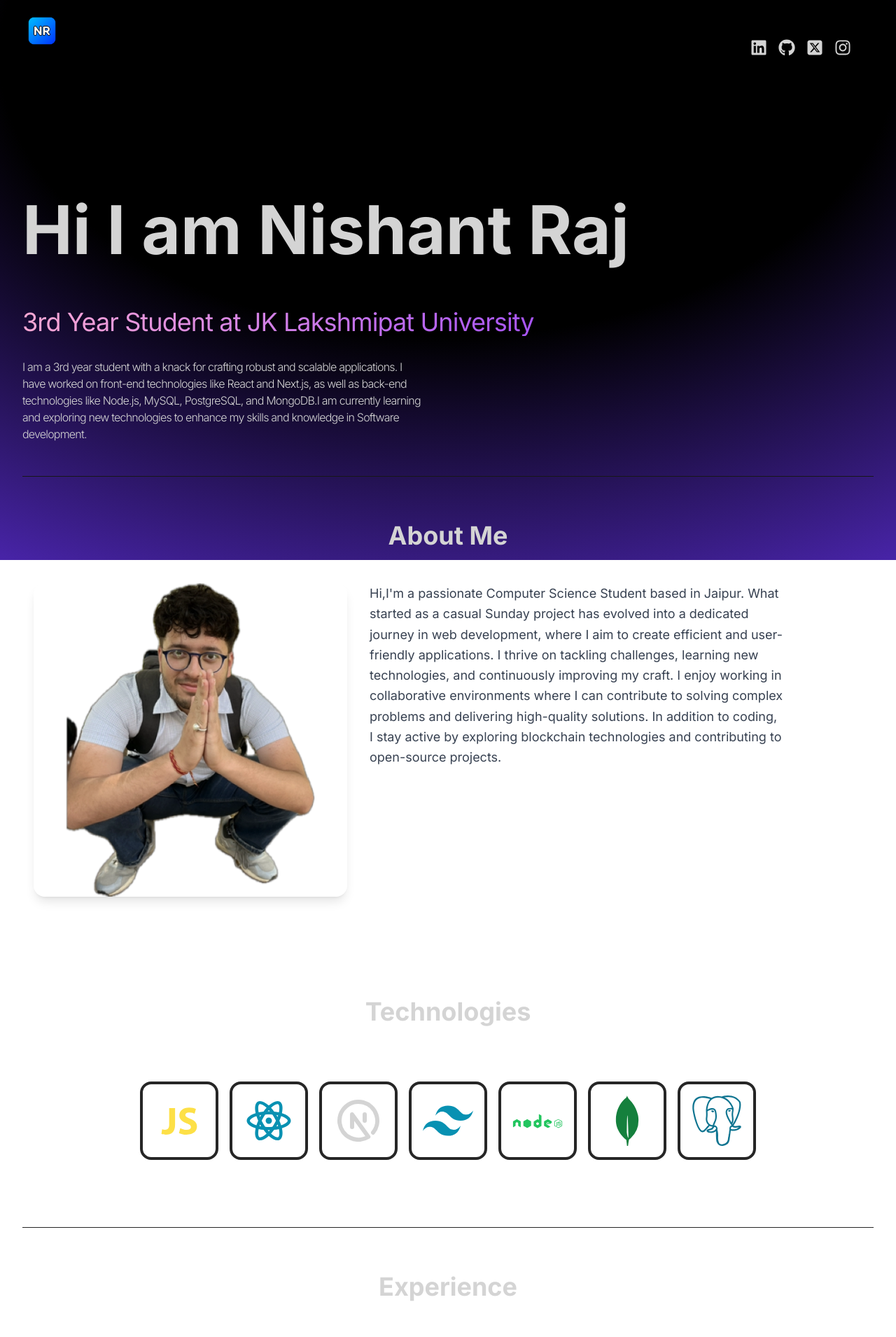
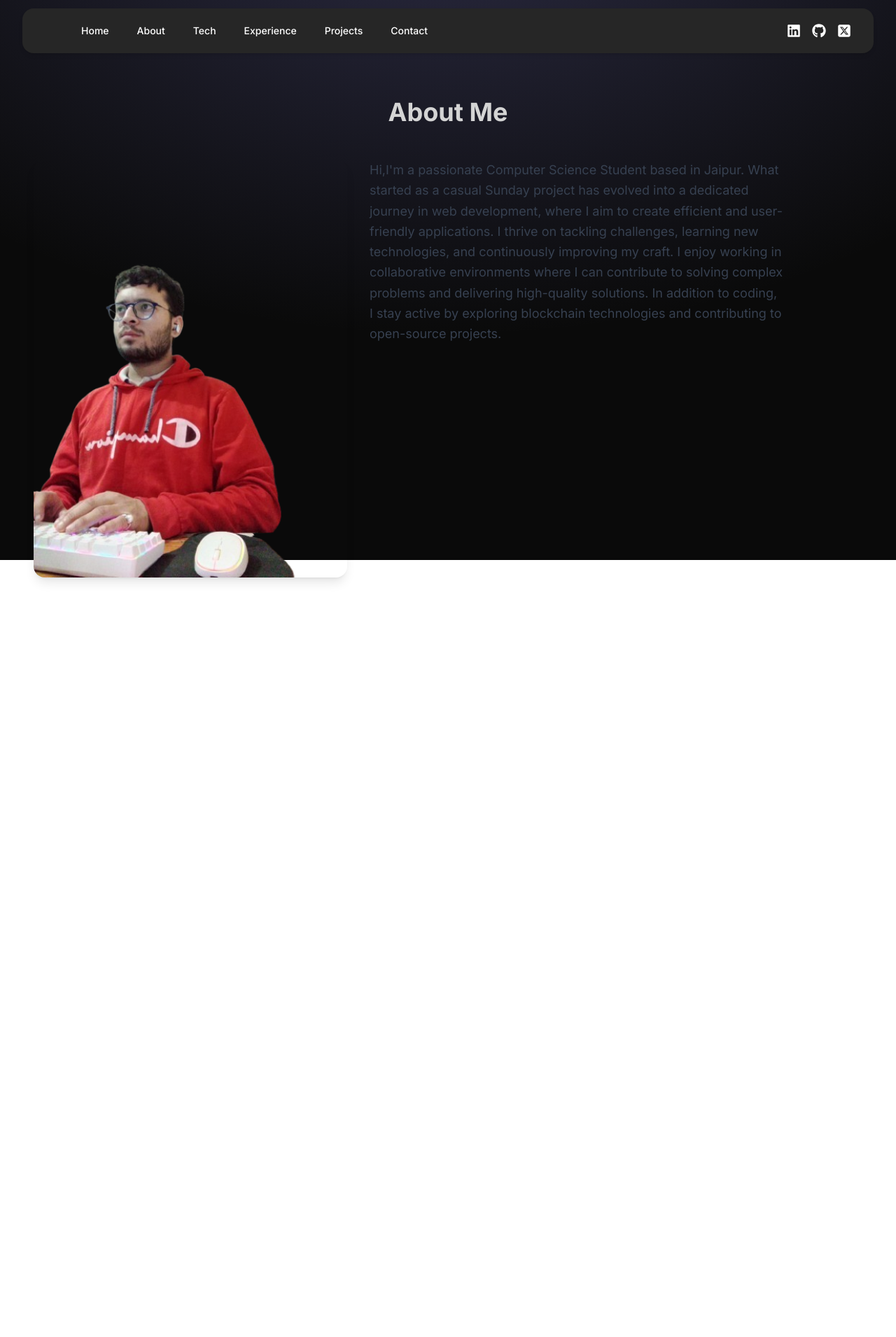
Before and after one commit to dawgdevv/portfolio, a React (Vite) app: page /about in a window 1280 px wide. Shown: the top 1910 px of the page at 70% size. After the commit the page ends 889 px from the top, so only its background shows below. Built offline with nearby package versions, Linux system fonts and the light colour scheme.

Commit message:
Add routing and enhance UI components with new styles and animations

```diff
--- a/package.json
+++ b/package.json
@@ -16,7 +16,8 @@
     "lucide-react": "^0.451.0",
     "react": "^18.3.1",
     "react-dom": "^18.3.1",
-    "react-icons": "^5.3.0"
+    "react-icons": "^5.3.0",
+    "react-router-dom": "^6.28.0"
   },
   "devDependencies": {
     "@eslint/js": "^9.9.0",
--- a/src/App.jsx
+++ b/src/App.jsx
@@ -1,3 +1,4 @@
+import { Routes, Route } from "react-router-dom";
 import Navbar from "./components/Navbar";
 import Hero from "./components/Hero";
 import About from "./components/About";
@@ -5,20 +6,23 @@ import Tech from "./components/Tech";
 import Experience from "./components/Experience";
 import Project from "./components/Project";
 import Contact from "./components/Contact";
+
 function App() {
   return (
     <div className="overflow-x-hidden text-neutral-300 antialiased selection:bg-cyan-300 selection:text-cyan-900">
       <div className="fixed top-0 -z-10 h-full w-full">
-        <div className="absolute inset-0 -z-10 h-full w-full items-center px-5 py-24 [background:radial-gradient(125%_125%_at_50%_10%,#000_40%,#63e_100%)]"></div>
+        <div className="absolute top-0 z-[-2] h-screen w-screen bg-neutral-950 bg-[radial-gradient(ellipse_80%_80%_at_50%_-20%,rgba(120,119,198,0.3),rgba(255,255,255,0))]"></div>
       </div>
       <div className="container mx-auto px-8">
         <Navbar />
-        <Hero />
-        <About />
-        <Tech />
-        <Experience />
-        <Project />
-        <Contact />
+        <Routes>
+          <Route path="/portfolio" element={<Hero />} />
+          <Route path="/about" element={<About />} />
+          <Route path="/tech" element={<Tech />} />
+          <Route path="/experience" element={<Experience />} />
+          <Route path="/projects" element={<Project />} />
+          <Route path="/contact" element={<Contact />} />
+        </Routes>
       </div>
     </div>
   );
--- a/src/components/About.jsx
+++ b/src/components/About.jsx
@@ -1,21 +1,22 @@
-import aboutImage from "../assets/my.webp";
+import aboutImage from "../assets/myphoto.png";
 import { ABOUT_TEXT } from "../constants/index";
+
 function About() {
   return (
     <section className="container mx-auto px-4 py-16">
       <h2 className="mb-12 text-center text-4xl font-bold">About Me</h2>
       <div className="flex flex-col items-center gap-8 lg:flex-row lg:items-start">
         <div className="w-full max-w-md lg:w-1/2">
-          <div className="overflow-hidden rounded-2xl shadow-lg">
+          <div className="overflow-hidden rounded-2xl shadow-lg transition-opacity duration-300 ease-in-out opacity-100">
             <img
-              className="h-full w-full object-cover transition-transform duration-300 ease-in-out hover:scale-105"
+              className="w-full object-cover transition-transform duration-300 ease-in-out hover:scale-105"
               src={aboutImage}
               alt="Portrait of the developer"
             />
           </div>
         </div>
         <div className="w-full lg:w-1/2">
-          <div className="">
+          <div>
             <p className="text-lg font-normal leading-relaxed text-gray-700 dark:text-gray-300">
               {ABOUT_TEXT}
             </p>
@@ -25,4 +26,5 @@ function About() {
     </section>
   );
 }
+
 export default About;
--- a/src/components/Hero.jsx
+++ b/src/components/Hero.jsx
@@ -1,7 +1,9 @@
+import { motion } from "framer-motion";
 import { HERO_CONTENT } from "../constants/index";
-import { motion } from "framer-motion"
+import PropTypes from "prop-types";
 
-const container = (delay) => ({
+const AnimatedText = ({ text, className, delay = 0 }) => {
+  const container = {
     hidden: { x: -100, opacity: 0 },
     visible: {
       x: 0,
@@ -9,31 +11,54 @@ const container = (delay) => ({
       transition: {
         delay: delay,
         duration: 0.5,
-    }
-  }
-})
+      },
+    },
+  };
+
+  return (
+    <motion.div
+      variants={container}
+      initial="hidden"
+      animate="visible"
+      className={className}
+    >
+      {text}
+    </motion.div>
+  );
+};
+
 function Hero() {
   return (
-    <div className="border-b border-neutral-900 pb-4 lg:mb-35">
+    <div className="pb-4 lg:mb-35">
       <div className="flex flex-wrap">
-        <div className="w-full lg:wg-1/2">
+        <div className="w-full lg:w-1/2">
           <div className="flex flex-col items-center lg:items-start">
-            <motion.h1 variants={container(0)} initial="hidden" animate="visible" className="pb-16 text-6xl tracing-light lg:mt-16 lg:text-8xl font-bold">
-              Hi I am Nishant Raj
-            </motion.h1>
-            <motion.span variants={container(0)} initial="hidden" animate="visible" className="bg-gradient-to-r from-pink-300 via-state-500 to-purple-500 bg-clip-text text-4xl tracking-tight text-transparent">
-              3rd Year Student at JK Lakshmipat University{" "}
-            </motion.span>
-            <motion.p variants={container(0)} initial="hidden" animate="visible" className="my-2 max-w-xl py-6 font-light tracking-tighter">
-              {HERO_CONTENT}
-            </motion.p>
-          </div>
-          <div className="flex justify-center">
-            <img src="" alt="" />
+            <AnimatedText
+              text="Hi, I am Nishant Raj"
+              className="pb-16 text-6xl tracking-light lg:mt-16 lg:text-8xl font-bold"
+              delay={0}
+            />
+            <AnimatedText
+              text="3rd Year Student at JK Lakshmipat University"
+              className="bg-gradient-to-r from-pink-300 via-purple-500 to-purple-500 bg-clip-text text-4xl tracking-tight text-transparent"
+              delay={0.2}
+            />
+            <AnimatedText
+              text={HERO_CONTENT}
+              className="my-2 max-w-xl py-6 font-medium tracking-tighter"
+              delay={0.4}
+            />
           </div>
         </div>
       </div>
     </div>
   );
 }
+
+AnimatedText.propTypes = {
+  text: PropTypes.string.isRequired,
+  className: PropTypes.string,
+  delay: PropTypes.number,
+};
+
 export default Hero;
--- a/src/components/Navbar.jsx
+++ b/src/components/Navbar.jsx
@@ -1,53 +1,155 @@
-import logo from "../assets/logo.png";
-import { FaLinkedin } from "react-icons/fa";
-import { FaGithub } from "react-icons/fa";
+import { useState } from "react";
+import { FaLinkedin, FaGithub } from "react-icons/fa";
 import { FaSquareXTwitter } from "react-icons/fa6";
-import { FaInstagram } from "react-icons/fa";
-import { useRef } from "react";
 import { motion } from "framer-motion";
+import { Link } from "react-router-dom";
 
 function Navbar() {
-  const constraintsRef = useRef(null)
+  const [isOpen, setIsOpen] = useState(false);
+
+  const navItems = [
+    { to: "/portfolio", label: "Home" },
+    { to: "/about", label: "About" },
+    { to: "/tech", label: "Tech" },
+    { to: "/experience", label: "Experience" },
+    { to: "/projects", label: "Projects" },
+    { to: "/contact", label: "Contact" },
+  ];
+
+  const socialLinks = [
+    {
+      href: "https://www.linkedin.com/in/nraj24/?trk=public-profile-join-page",
+      icon: FaLinkedin,
+      label: "LinkedIn",
+    },
+    { href: "https://github.com/dawgdevv", icon: FaGithub, label: "GitHub" },
+    {
+      href: "https://x.com/sfunish",
+      icon: FaSquareXTwitter,
+      label: "X (Twitter)",
+    },
+  ];
 
   return (
-    <nav className=" bg- mb-20 flex item-center justify-between py-6">
-      <motion.div ref={constraintsRef} refclassName="flex flex-shrink-0 items-center">
-        <motion.img drag dragConstraints={constraintsRef} className="mx-2 w-10" src={logo} alt="" />
-      </motion.div>
-      <motion.div className="m-8 flex items-center justify-center gap-4 text-2xl">
-        <motion.a whileHover={{ scale: 1.2, rotate: 90 }}
+    <nav className="bg-neutral-800 shadow-md rounded-2xl mt-3 ">
+      <div className="max-w-7xl mx-auto px-4 sm:px-6 lg:px-8">
+        <div className="flex items-center justify-between h-16">
+          <div className="hidden md:block">
+            <div className="ml-10 flex items-baseline space-x-4">
+              {navItems.map((item) => (
+                <Link
+                  key={item.to}
+                  to={item.to}
+                  className="text-white hover:text-gray-900 px-3 py-2 rounded-md text-sm font-medium"
+                >
+                  {item.label}
+                </Link>
+              ))}
+            </div>
+          </div>
+          <div className="hidden md:flex items-center space-x-4">
+            {socialLinks.map((link) => (
+              <motion.a
+                key={link.href}
+                whileHover={{ scale: 1.2, rotate: 90 }}
                 whileTap={{
                   scale: 0.8,
                   rotate: 360,
-            borderRadius: "100%"
-          }} href="https://www.linkedin.com/in/nraj24/?trk=public-profile-join-page" target="_blank" rel="noopener noreferrer">
-          <FaLinkedin />
+                  borderRadius: "100%",
+                }}
+                href={link.href}
+                target="_blank"
+                rel="noopener noreferrer"
+                className="text-white hover:text-gray-900"
+              >
+                <link.icon className="h-5 w-5" />
+                <span className="sr-only">{link.label}</span>
               </motion.a>
-        <motion.a whileHover={{ scale: 1.2, rotate: 90 }}
+            ))}
+          </div>
+          <div className="md:hidden">
+            <button
+              onClick={() => setIsOpen(!isOpen)}
+              className="inline-flex items-center justify-center p-2 rounded-md text-white hover:text-gray-500 hover:bg-gray-100 focus:outline-none focus:ring-2 focus:ring-inset focus:ring-indigo-500"
+              aria-expanded="false"
+            >
+              <span className="sr-only">Open main menu</span>
+              {!isOpen ? (
+                <svg
+                  className="block h-6 w-6"
+                  xmlns="http://www.w3.org/2000/svg"
+                  fill="none"
+                  viewBox="0 0 24 24"
+                  stroke="currentColor"
+                  aria-hidden="true"
+                >
+                  <path
+                    strokeLinecap="round"
+                    strokeLinejoin="round"
+                    strokeWidth="2"
+                    d="M4 6h16M4 12h16M4 18h16"
+                  />
+                </svg>
+              ) : (
+                <svg
+                  className="block h-6 w-6"
+                  xmlns="http://www.w3.org/2000/svg"
+                  fill="none"
+                  viewBox="0 0 24 24"
+                  stroke="currentColor"
+                  aria-hidden="true"
+                >
+                  <path
+                    strokeLinecap="round"
+                    strokeLinejoin="round"
+                    strokeWidth="2"
+                    d="M6 18L18 6M6 6l12 12"
+                  />
+                </svg>
+              )}
+            </button>
+          </div>
+        </div>
+      </div>
+
+      {isOpen && (
+        <div className="md:hidden">
+          <div className="px-2 pt-2 pb-3 space-y-1 sm:px-3">
+            {navItems.map((item) => (
+              <Link
+                key={item.to}
+                to={item.to}
+                className="text-white hover:text-gray-900 block px-3 py-2 rounded-md text-base font-medium"
+                onClick={() => setIsOpen(false)}
+              >
+                {item.label}
+              </Link>
+            ))}
+          </div>
+          <div className="pt-4 pb-3 border-t border-gray-200">
+            <div className="flex items-center px-5 space-x-4">
+              {socialLinks.map((link) => (
+                <motion.a
+                  key={link.href}
+                  whileHover={{ scale: 1.2, rotate: 90 }}
                   whileTap={{
                     scale: 0.8,
-            rotate: -90,
-            borderRadius: "100%"
-          }} href="https://github.com/dawgdevv" target="_blank" rel="noopener noreferrer">
-          <FaGithub />
+                    rotate: 360,
+                    borderRadius: "100%",
+                  }}
+                  href={link.href}
+                  target="_blank"
+                  rel="noopener noreferrer"
+                  className="text-white hover:text-gray-900"
+                >
+                  <link.icon className="h-5 w-5" />
+                  <span className="sr-only">{link.label}</span>
                 </motion.a>
-        <motion.a whileHover={{ scale: 1.2, rotate: 90 }}
-          whileTap={{
-            scale: 0.8,
-            rotate: -90,
-            borderRadius: "100%"
-          }} href="https://x.com/sfunish" target="_blank" rel="noopener noreferrer">
-          <FaSquareXTwitter />
-        </motion.a>
-        <motion.a whileHover={{ scale: 1.2, rotate: 90 }}
-          whileTap={{
-            scale: 0.8,
-            rotate: -90,
-            borderRadius: "100%"
-          }} href="https://www.instagram.com/nish__annt/" target="_blank" rel="noopener noreferrer">
-          <FaInstagram />
-        </motion.a>
-      </motion.div>
+              ))}
+            </div>
+          </div>
+        </div>
+      )}
     </nav>
   );
 }
--- a/src/components/Tech.jsx
+++ b/src/components/Tech.jsx
@@ -1,76 +1,46 @@
+import { motion } from "framer-motion";
 import { RiReactjsLine } from "react-icons/ri";
 import { TbBrandNextjs } from "react-icons/tb";
-import { SiTailwindcss } from "react-icons/si";
-import { DiNodejs } from "react-icons/di";
-import { SiMongodb } from "react-icons/si";
-import { SiPostgresql } from "react-icons/si";
-import { DiJavascript1 } from "react-icons/di";
-import { motion } from "framer-motion"
+import { SiTailwindcss, SiMongodb, SiPostgresql } from "react-icons/si";
+import { DiNodejs, DiJavascript1 } from "react-icons/di";
+import PropTypes from "prop-types";
+
+const techStack = [
+  { Icon: DiJavascript1, color: "text-yellow-300" },
+  { Icon: RiReactjsLine, color: "text-cyan-600" },
+  { Icon: TbBrandNextjs, color: "text-white" },
+  { Icon: SiTailwindcss, color: "text-cyan-600" },
+  { Icon: DiNodejs, color: "text-green-500" },
+  { Icon: SiMongodb, color: "text-green-700" },
+  { Icon: SiPostgresql, color: "text-cyan-700" },
+];
+
+const TechIcon = ({ Icon, color }) => (
+  <motion.div
+    whileHover={{ scale: 1.2, rotate: 90 }}
+    whileTap={{ scale: 0.8, rotate: -90, borderRadius: "100%" }}
+    className="rounded-2xl border-4 border-neutral-800 p-4"
+  >
+    <Icon className={`text-7xl ${color}`} />
+  </motion.div>
+);
 
 function Tech() {
   return (
-    <div className="border-b border-neutral-800 pb-24">
+    <div className="pb-24">
       <h1 className="my-20 text-center text-4xl font-bold">Technologies</h1>
       <div className="flex flex-wrap items-center justify-center gap-4">
-        <motion.div whileHover={{ scale: 1.2, rotate: 90 }}
-          whileTap={{
-            scale: 0.8,
-            rotate: -90,
-            borderRadius: "100%"
-          }} className="rounded-2xl border-4 border-neutral-800 p-4">
-          < DiJavascript1 className="text-7xl text-yellow-300" />
-        </motion.div>
-        <motion.div whileHover={{ scale: 1.2, rotate: 90 }}
-          whileTap={{
-            scale: 0.8,
-            rotate: -90,
-            borderRadius: "100%"
-          }} className="rounded-2xl border-4 border-neutral-800 p-4">
-          <RiReactjsLine className="text-7xl text-cyan-600" />
-        </motion.div>
-        <motion.div whileHover={{ scale: 1.2, rotate: 90 }}
-          whileTap={{
-            scale: 0.8,
-            rotate: -90,
-            borderRadius: "100%"
-          }} className="rounded-2xl border-4 border-neutral-800 p-4">
-          <TbBrandNextjs className="text-7xl" />
-        </motion.div>
-        <motion.div whileHover={{ scale: 1.2, rotate: 90 }}
-          whileTap={{
-            scale: 0.8,
-            rotate: -90,
-            borderRadius: "100%"
-          }} className="rounded-2xl border-4 border-neutral-800 p-4">
-          <SiTailwindcss className="text-7xl text-cyan-600" />
-        </motion.div>
-        <motion.div whileHover={{ scale: 1.2, rotate: 90 }}
-          whileTap={{
-            scale: 0.8,
-            rotate: -90,
-            borderRadius: "100%"
-          }} className="rounded-2xl border-4 border-neutral-800 p-4">
-          < DiNodejs className="text-7xl text-green-500" />
-        </motion.div>
-        <motion.div whileHover={{ scale: 1.2, rotate: 90 }}
-          whileTap={{
-            scale: 0.8,
-            rotate: -90,
-            borderRadius: "100%"
-          }} className="rounded-2xl border-4 border-neutral-800 p-4">
-          <SiMongodb className="text-7xl text-green-700" />
-        </motion.div>
-        <motion.div whileHover={{ scale: 1.2, rotate: 90 }}
-          whileTap={{
-            scale: 0.8,
-            rotate: -90,
-            borderRadius: "100%"
-          }} className="rounded-2xl border-4 border-neutral-800 p-4">
-          <SiPostgresql className="text-7xl text-cyan-700" />
-        </motion.div>
+        {techStack.map((tech, index) => (
+          <TechIcon key={index} Icon={tech.Icon} color={tech.color} />
+        ))}
       </div>
     </div>
   );
 }
 
+TechIcon.propTypes = {
+  Icon: PropTypes.elementType.isRequired,
+  color: PropTypes.string.isRequired,
+};
+
 export default Tech;
--- a/src/main.jsx
+++ b/src/main.jsx
@@ -1,10 +1,13 @@
-import { StrictMode } from 'react'
-import { createRoot } from 'react-dom/client'
-import App from './App.jsx'
-import './index.css'
+import { StrictMode } from "react";
+import { createRoot } from "react-dom/client";
+import { BrowserRouter } from "react-router-dom";
+import App from "./App.jsx";
+import "./index.css";
 
-createRoot(document.getElementById('root')).render(
+createRoot(document.getElementById("root")).render(
   <StrictMode>
-    <App />
-  </StrictMode>,
-)
+    <BrowserRouter>
+      <App />
+    </BrowserRouter>
+  </StrictMode>
+);
```
Also changed, not shown: src/components/Contact.jsx (+37 -30 lines), tailwind.config.js (+9 -1 lines), src/assets/myphoto.png (added), 1 other file (tests, documents, lock files or other folders). Lines whose indentation alone changed are shown as unchanged.
